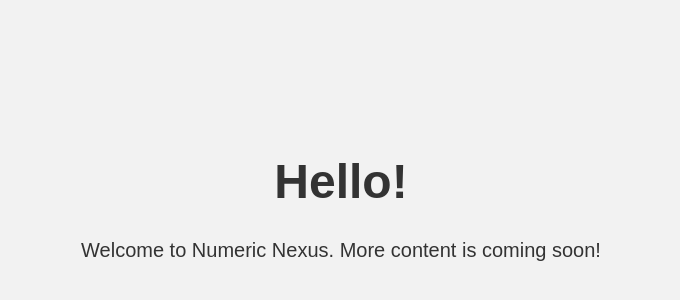
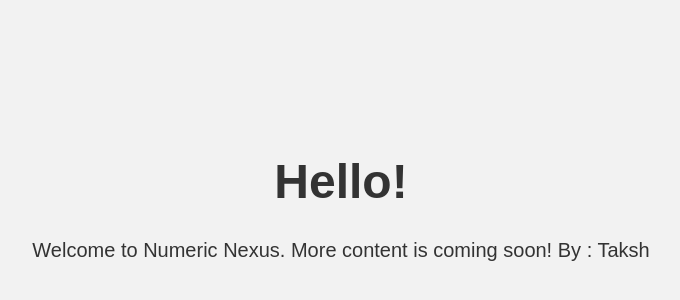
Before and after one commit to mohit-bhatia-m/numericnexus, a plain HTML site: page index.html in a window 1280 px wide. Shown: the part 198-498 px from the top of the page, without its empty margins (299-979 px from the left). Drawn offline with Linux system fonts and the light colour scheme.

Commit message:
Update index.html

```diff
--- a/index.html
+++ b/index.html
@@ -30,6 +30,6 @@
 </head>
 <body>
   <h1>Hello!</h1>
-  <p>Welcome to Numeric Nexus. More content is coming soon!</p>
+  <p>Welcome to Numeric Nexus. More content is coming soon! By : Taksh</p>
 </body>
 </html>
```
